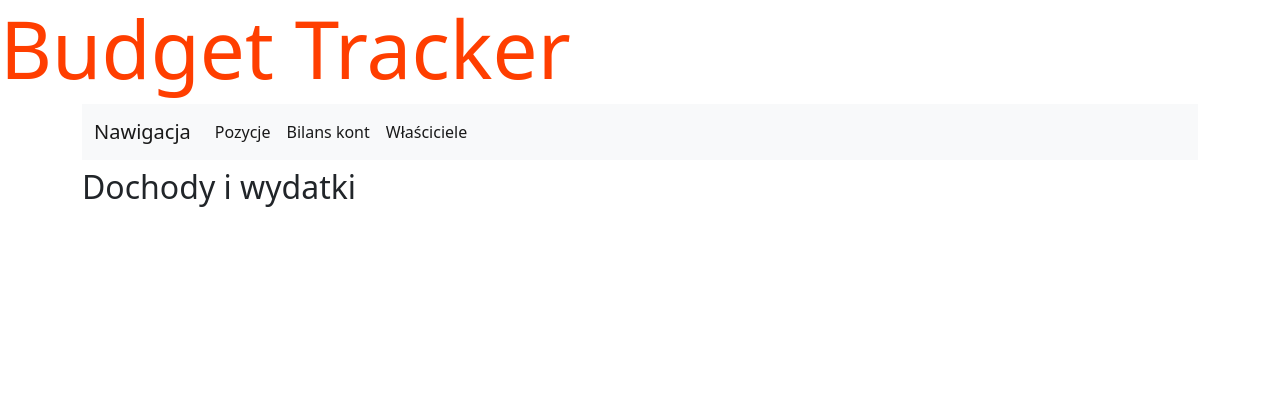
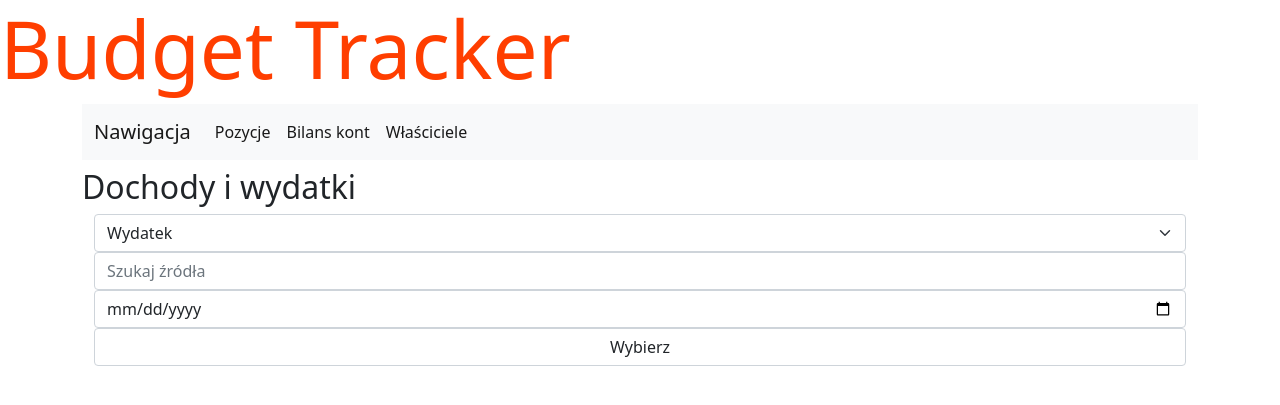
Before and after one commit to mwisniewski1991/budget_tracker, a Flask app: template website/app/blueprints/incexp/templates/incexp/home.html.jinja in a window 1280 px wide. Shown: the top 405 px of the page. Run offline with Flask 3, Linux system fonts and the light colour scheme; the template is opened without the code that fills it, so the values that code supplies are empty; parts of the project's set-up code (start-up, migrations or seed data) failed here and were passed over; some libraries are stand-ins or nearby versions.

Commit message:
Add html elements for filters.

```diff
--- a/website/app/blueprints/incexp/templates/incexp/home.html.jinja
+++ b/website/app/blueprints/incexp/templates/incexp/home.html.jinja
@@ -3,7 +3,19 @@
 {% block content %}
     <h2 class="pt-2">Dochody i wydatki</h3>
 
-    <div  class="container test" hx-get="/incexp/owners-accounts" hx-target="this" hx-swap="innerHTML"  hx-trigger="load">
+    <div  class="container ">
+        <form class="form" hx-get="/incexp/owners-accounts" hx-target="this" hx-swap="afterbegin"  hx-trigger="load">
+
+        <select class="form-select" name="type-id">
+            <option value=1>Wydatek</option>
+            <option value=2>Dochód</option>
+        </select>
+
+        <input type="test"  class="form-control" placeholder="Szukaj źródła" name="source">
+        <input type="date"  class="form-control" placeholder="Wpisz datę" name="created_date_from">
+
+        <input type="submit"  class="form-control"  value="Wybierz" class="create_edit">
+        </form>
     </div>
 
     <div class="container py-2 border border-white rounded">
--- a/website/app/blueprints/incexp/templates/incexp/owners_accounts_dropdown.html.jinja
+++ b/website/app/blueprints/incexp/templates/incexp/owners_accounts_dropdown.html.jinja
@@ -1,5 +1,3 @@
-
-<form class="form">
 <select class="form-select" aria-label="Default select example" id="owner-account-ids" name="owner-account-ids">
     {% for owner in owners%}
         {% for account in owner.accounts%}
@@ -7,5 +5,3 @@
         {% endfor %}
     {% endfor %}
 </select>
-    <input type="submit" value="Wybierz" class="create_edit">
-</form>
```
Lines whose indentation alone changed are shown as unchanged.
